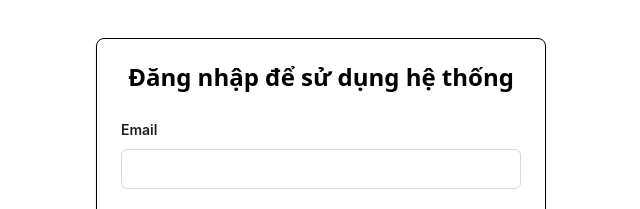
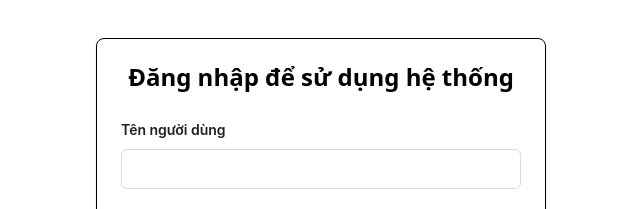
Before and after one commit to dungdia/DotNet_StoreManagement_FE, a React (Vite) app: page /login in a window 1280 px wide. Shown: the top 209 px of the page, without its empty margins (319-959 px from the left). Built offline with nearby package versions, Linux system fonts and the light colour scheme; no server answers.

Commit message:
demo goi API, gọi từ services

```diff
--- a/src/api/instance.js
+++ b/src/api/instance.js
@@ -3,7 +3,7 @@ import Cookies from "js-cookie";
 const token = Cookies.get("accessToken");
 
 const baseUrl = axios.create({
-  baseURL: `${process.env.VITE_APP_URL}/api/v1`,
+   baseURL: `${import.meta.env.VITE_APP_URL}/api/v1`,
    headers: {
       "Content-Type": "application/json",
       Accept: "application/json",
--- a/src/layouts/admin/AdminLayout.jsx
+++ b/src/layouts/admin/AdminLayout.jsx
@@ -9,7 +9,7 @@ export default function AdminLayout() {
       <div>
          <Header />
          <div className="flex ">
-            <Menu className="" />
+            <Menu />
             <div className="flex-1 p-6">
                <Outlet />
             </div>
--- a/src/layouts/user/UserLayout.jsx
+++ /dev/null
@@ -1,5 +0,0 @@
-import React from "react";
-
-export default function UserLayout() {
-   return <div>UserLayout</div>;
-}
--- a/src/pages/auth/login/index.jsx
+++ b/src/pages/auth/login/index.jsx
@@ -1,12 +1,15 @@
 import { Checkbox, Form, Input, Button } from "antd";
 import "./login.css";
-import React, { useEffect, useState } from "react";
+import React from "react";
 import { Link } from "react-router-dom";
-import baseUrl from "@/api/instance";
-
-// Cú pháp lưu cookie và lấy cookie
+import { Logged } from "@/services/authService";
 
 export default function Login() {
+   const onFinish = async (values) => {
+      const response = await Logged(values);
+      console.log("Success:", response.content.access_token);
+   };
+
    return (
       <>
          <div
@@ -19,6 +22,7 @@ export default function Login() {
                </header>
 
                <Form
+                  onFinish={onFinish}
                   name="basic"
                   layout="vertical"
                   initialValues={{ remember: true }}
@@ -27,16 +31,14 @@ export default function Login() {
                   <Form.Item
                      hasFeedback
                      required={false}
-              label={<span className="font-semibold">Email</span>}
-              name="email"
+                     label={
+                        <span className="font-semibold">Tên người dùng</span>
+                     }
+                     name="Username"
                      rules={[
                         {
-                  type: "email",
-                  message: "Nhập đúng định dạng email!",
-                },
-                {
                            required: true,
-                  message: "Email không được để trống!",
+                           message: "Tên người dùng không được để trống!",
                         },
                      ]}
                   >
@@ -51,7 +53,8 @@ export default function Login() {
                      rules={[
                         {
                            regexp: /^(?=.*[A-Za-z])(?=.*\d)[A-Za-z\d]{6,}$/,
-                  message: "Mật khẩu tối thiểu 6 ký tự, bao gồm chữ cái và số.",
+                           message:
+                              "Mật khẩu tối thiểu 6 ký tự, bao gồm chữ cái và số.",
                         },
                         {
                            required: true,
@@ -72,7 +75,11 @@ export default function Login() {
                   </Form.Item>
 
                   <Form.Item label={null}>
-              <Button className="w-full h-10" type="primary" htmlType="submit">
+                     <Button
+                        className="w-full h-10"
+                        type="primary"
+                        htmlType="submit"
+                     >
                         Đăng nhập
                      </Button>
                   </Form.Item>
--- a/src/pages/auth/register/index.jsx
+++ /dev/null
@@ -1,5 +0,0 @@
-import React from "react";
-
-export default function Register() {
-   return <div>Register</div>;
-}
--- a/src/routes/index.routes.jsx
+++ b/src/routes/index.routes.jsx
@@ -27,12 +27,8 @@ const PromotionManager = React.lazy(() =>
 const PaymentManager = React.lazy(() => import("@/pages/admin/paymentManager"));
 const NotFound = React.lazy(() => import("@/pages/admin/notFound"));
 
-// Các route liên quan tới trang user
-const UserLayout = React.lazy(() => import("@/layouts/user/UserLayout"));
-
 // Các route liên quan tới đăng nhập và đăng xuất
 const Login = React.lazy(() => import("@/pages/auth/login"));
-const Register = React.lazy(() => import("@/pages/auth/register"));
 
 const routes = createBrowserRouter([
    {
@@ -44,22 +40,6 @@ const routes = createBrowserRouter([
       element: (
          <LazyLoadComponent>
             <Login />
-         </LazyLoadComponent>
-      ),
-   },
-   {
-      path: "/register",
-      element: (
-         <LazyLoadComponent>
-            <Register />
-         </LazyLoadComponent>
-      ),
-   },
-   {
-      path: "/user",
-      element: (
-         <LazyLoadComponent>
-            <UserLayout />
          </LazyLoadComponent>
       ),
    },
--- a/src/services/authService.js
+++ b/src/services/authService.js
@@ -0,0 +1,10 @@
+import baseUrl from "@/api/instance";
+
+const Logged = async (values) => {
+   const response = await baseUrl.post("/login", values);
+   return response.data;
+};
+
+
+
+export { Logged };
```
Lines whose indentation alone changed are shown as unchanged.
